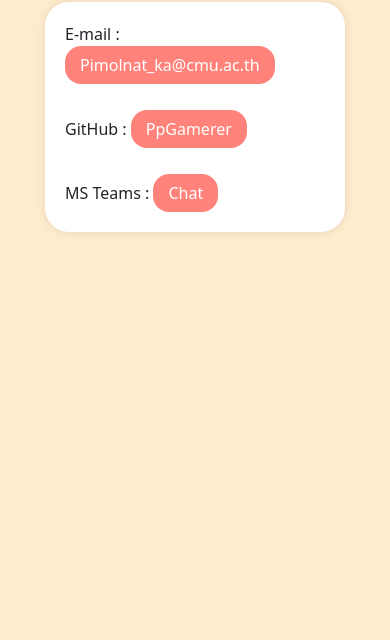
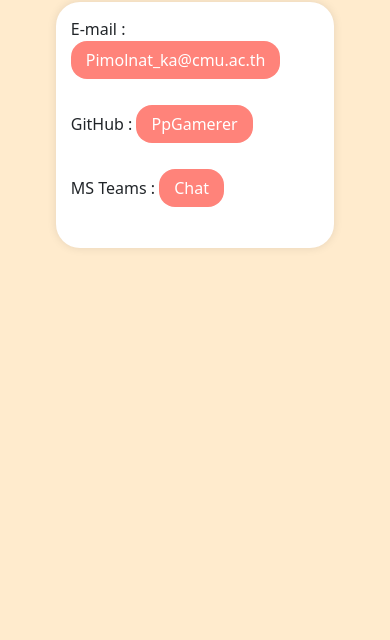
Before and after one commit to cpe207/lab03-PpGamerer, a plain HTML site: page contact.html in a window 390 px wide. Shown: the part 204-844 px from the top of the page. Drawn offline with nearby package versions, Linux system fonts and the light colour scheme.

Commit message:
rcorners3 size

```diff
--- a/css/style.css
+++ b/css/style.css
@@ -89,8 +89,6 @@ a:hover, a:active {
 border-radius: 1.5rem;
 background: white;
 padding: 20px;
-width: 300px;
-height: 210px;
 margin: auto;
 box-shadow: 0 0 10px rgba(0, 0, 0, 0.1);
 }
@@ -281,7 +279,7 @@ margin-bottom: 5px;
     margin-top: 160px; /* Add a top margin to avoid content overlay */
     }
     .rcorners3 { /*กล่องข้อความทึบ2 หน้า contact*/
-      width: 300px;
-      height: 230px;
+      padding: 15px;
+      max-width: calc(100% - 20px);
       }
 }
```
